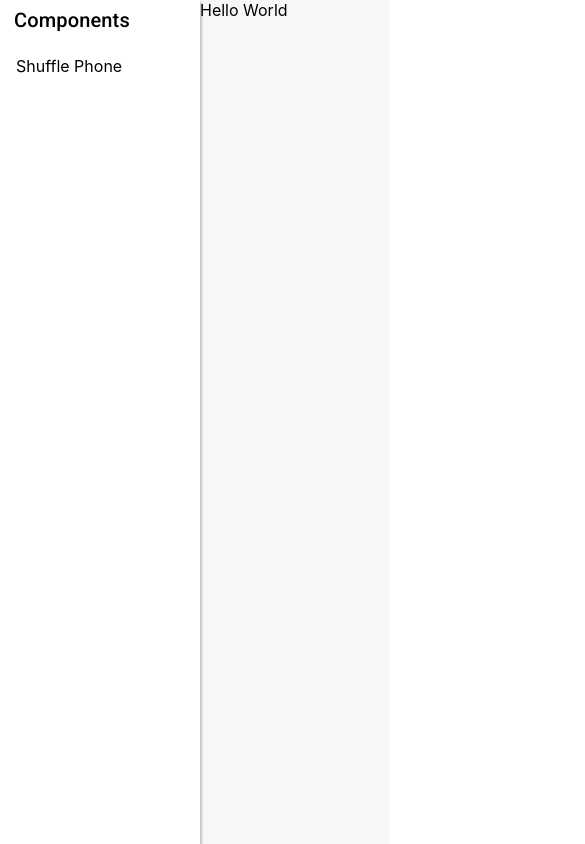
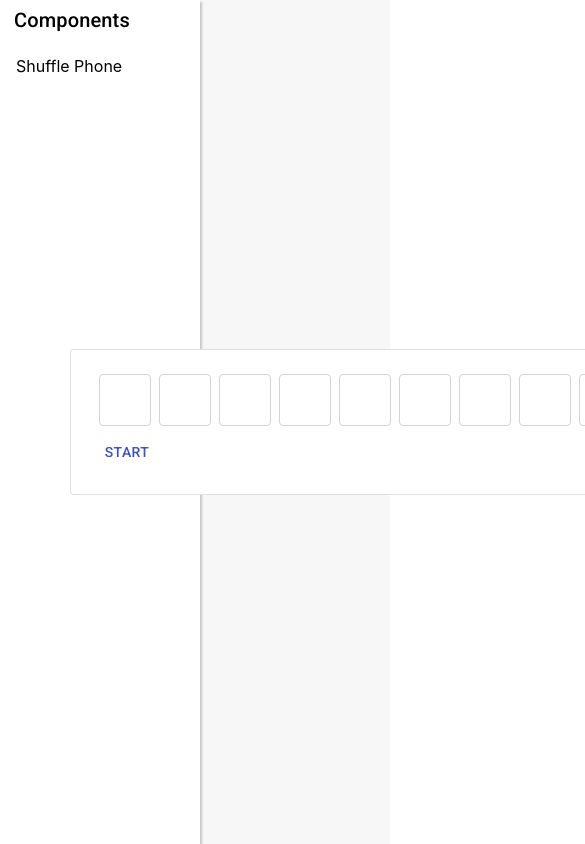
Before and after one commit to hklucher/bad-ui, a React (Create React App) app: page /shuffle_phone in a window 390 px wide. Shown: the top 844 px of the page, 585 px wide, since content can reach past the window. Built offline with nearby package versions, Linux system fonts and the light colour scheme.

Commit message:
Set up state layout & functions for changing phone number

```diff
--- a/public/index.html
+++ b/public/index.html
@@ -2,15 +2,9 @@
 <html lang="en">
   <head>
     <meta charset="utf-8" />
-    <link rel="icon" href="%PUBLIC_URL%/favicon.ico" />
-    <meta name="viewport" content="width=device-width, initial-scale=1" />
+    <!-- <link rel="icon" href="%PUBLIC_URL%/favicon.ico" /> -->
     <meta name="theme-color" content="#000000" />
-    <meta
-      name="description"
-      content="Web site created using create-react-app"
-    />
     <link rel="stylesheet" href="https://fonts.googleapis.com/css?family=Roboto:300,400,500,700&display=swap" />
-    <link rel="apple-touch-icon" href="%PUBLIC_URL%/logo192.png" />
     <!--
       manifest.json provides metadata used when your web app is installed on a
       user's mobile device or desktop. See https://developers.google.com/web/fundamentals/web-app-manifest/
@@ -25,7 +19,7 @@
       work correctly both with client-side routing and a non-root public URL.
       Learn how to configure a non-root public URL by running `npm run build`.
     -->
-    <title>React App</title>
+    <title>Bad UI Collections</title>
   </head>
   <body>
     <noscript>You need to enable JavaScript to run this app.</noscript>
--- /dev/null
+++ b/src/components/phone_shuffle/PhoneShuffle.css
@@ -0,0 +1,11 @@
+.container {
+  display: flex;
+  flex-direction: column;
+  align-items: center;
+  justify-content: center;
+  width: 100%;
+}
+
+.phone-shuffle__card {
+  padding: 24px;
+}
--- a/src/components/phone_shuffle/PhoneShuffle.tsx
+++ b/src/components/phone_shuffle/PhoneShuffle.tsx
@@ -1,9 +1,44 @@
-import React from "react";
+import React, { useState } from "react";
+import { Card } from "@material-ui/core";
+
+import "./PhoneShuffle.css";
+import PhoneShuffleControls from "./PhoneShuffleControls";
+import PhoneShuffleForm from "./PhoneShuffleForm";
 
 function PhoneShuffle() {
+  const [phoneNumberDigits, setPhoneNumberDigits] = useState({
+    "0": null,
+    "1": null,
+    "2": null,
+    "3": null,
+    "4": null,
+    "5": null,
+    "6": null,
+    "7": null,
+    "8": null,
+    "9": null,
+  })
+
+  const [shuffleIndex, setShuffleIndex] = React.useState(0)
+
+  const shuffle = () => {
+    setPhoneNumberDigits({
+      ...phoneNumberDigits,
+      [shuffleIndex]: 1,
+    })
+  }
+
   return (
-    <div>
-      Hello World
+    <div className="container">
+      <Card variant="outlined" className="phone-shuffle__card">
+        <PhoneShuffleForm
+          phoneNumberDigits={phoneNumberDigits}
+        />
+
+        <PhoneShuffleControls
+          onStart={shuffle}
+        />
+      </Card>
     </div>
   )
 }
--- /dev/null
+++ b/src/components/phone_shuffle/PhoneShuffleControls.css
@@ -0,0 +1,3 @@
+.phone-shuffle-controls {
+  margin-top: 8px;
+}
--- /dev/null
+++ b/src/components/phone_shuffle/PhoneShuffleControls.tsx
@@ -0,0 +1,20 @@
+import React from "react";
+import { Button } from "@material-ui/core";
+
+import "./PhoneShuffleControls.css";
+
+interface Props {
+  onStart: () => void
+}
+
+function PhoneShuffleControls({ onStart }: Props) {
+  return (
+    <div className="phone-shuffle-controls">
+      <Button color="primary" onClick={onStart}>
+        Start
+      </Button>
+    </div>
+  )
+}
+
+export default PhoneShuffleControls
--- /dev/null
+++ b/src/components/phone_shuffle/PhoneShuffleForm.css
@@ -0,0 +1,5 @@
+.input-form {
+  display: flex;
+  flex-direction: row;
+  justify-content: space-between;
+}
--- /dev/null
+++ b/src/components/phone_shuffle/PhoneShuffleForm.tsx
@@ -0,0 +1,20 @@
+import React from "react";
+import PhoneShuffleInput from "./PhoneShuffleInput";
+
+import "./PhoneShuffleForm.css";
+
+interface Props {
+  phoneNumberDigits: { [key: string]: null | number }
+}
+
+function PhoneShuffleForm({ phoneNumberDigits }: Props) {
+  return (
+    <div className="input-form">
+      {Object.keys(phoneNumberDigits).map((index: string) => {
+        return <PhoneShuffleInput key={index} value={phoneNumberDigits[index]} />
+      })}
+    </div>
+  )
+}
+
+export default PhoneShuffleForm;
--- /dev/null
+++ b/src/components/phone_shuffle/PhoneShuffleInput.css
@@ -0,0 +1,18 @@
+.phone-shuffle-input {
+  height: 50px;
+  width: 50px;
+  border-radius: 4px;
+  background-color: white;
+  margin: 0 4px;
+  border: 1px solid #d3d3d3;
+  border-radius: 4px;
+  display: flex;
+  flex-direction: column;
+  align-items: center;
+  justify-content: center;
+}
+
+.phone-shuffle-input__value {
+  font-family: Roboto;
+  font-weight: bold;
+}
--- /dev/null
+++ b/src/components/phone_shuffle/PhoneShuffleInput.tsx
@@ -0,0 +1,17 @@
+import React from "react";
+
+import "./PhoneShuffleInput.css";
+
+interface Props {
+  value: number | null
+}
+
+function PhoneShuffleInput({ value }: Props) {
+  return (
+    <div className="phone-shuffle-input">
+      {value && <p className="phone-shuffle-input__value">{value}</p>}
+    </div>
+  )
+}
+
+export default PhoneShuffleInput;
--- a/tsconfig.json
+++ b/tsconfig.json
@@ -17,7 +17,8 @@
     "resolveJsonModule": true,
     "isolatedModules": true,
     "noEmit": true,
-    "jsx": "react"
+    "jsx": "react",
+    "downlevelIteration": true
   },
   "include": [
     "src"
```
